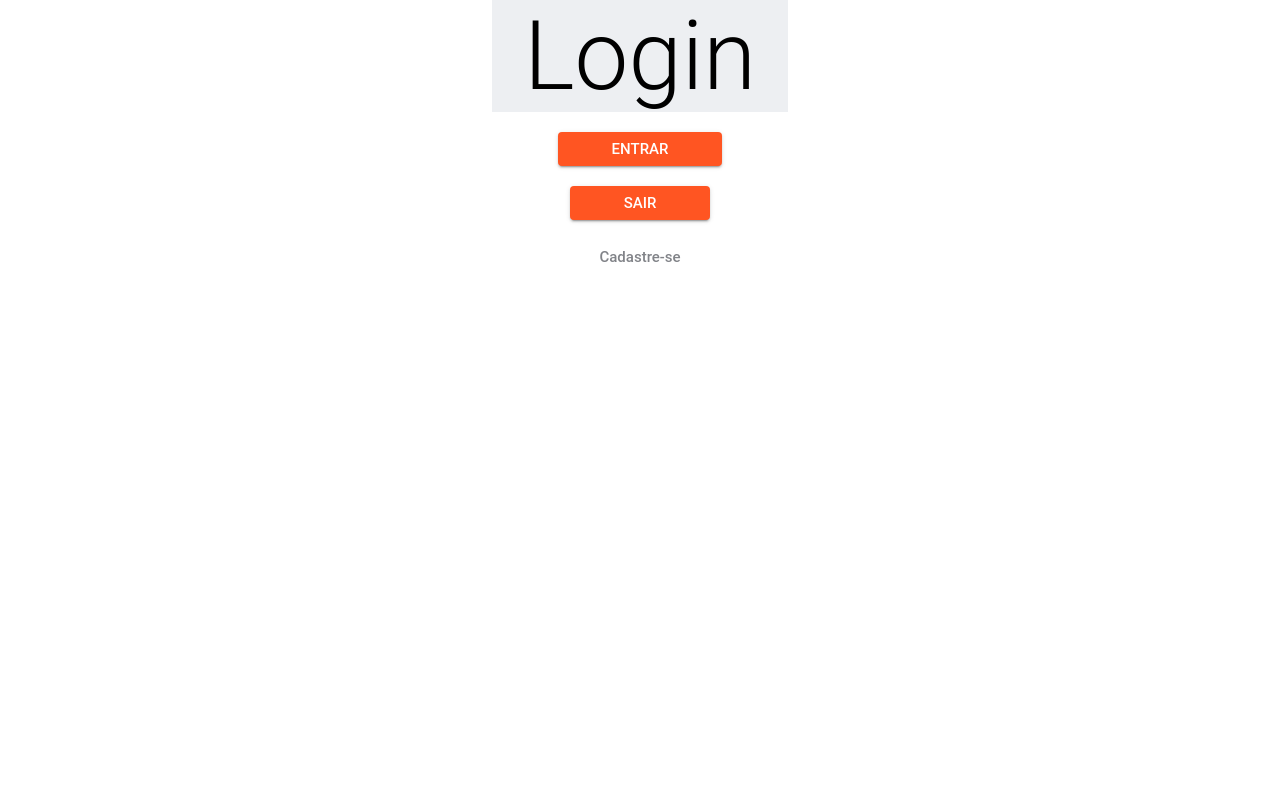
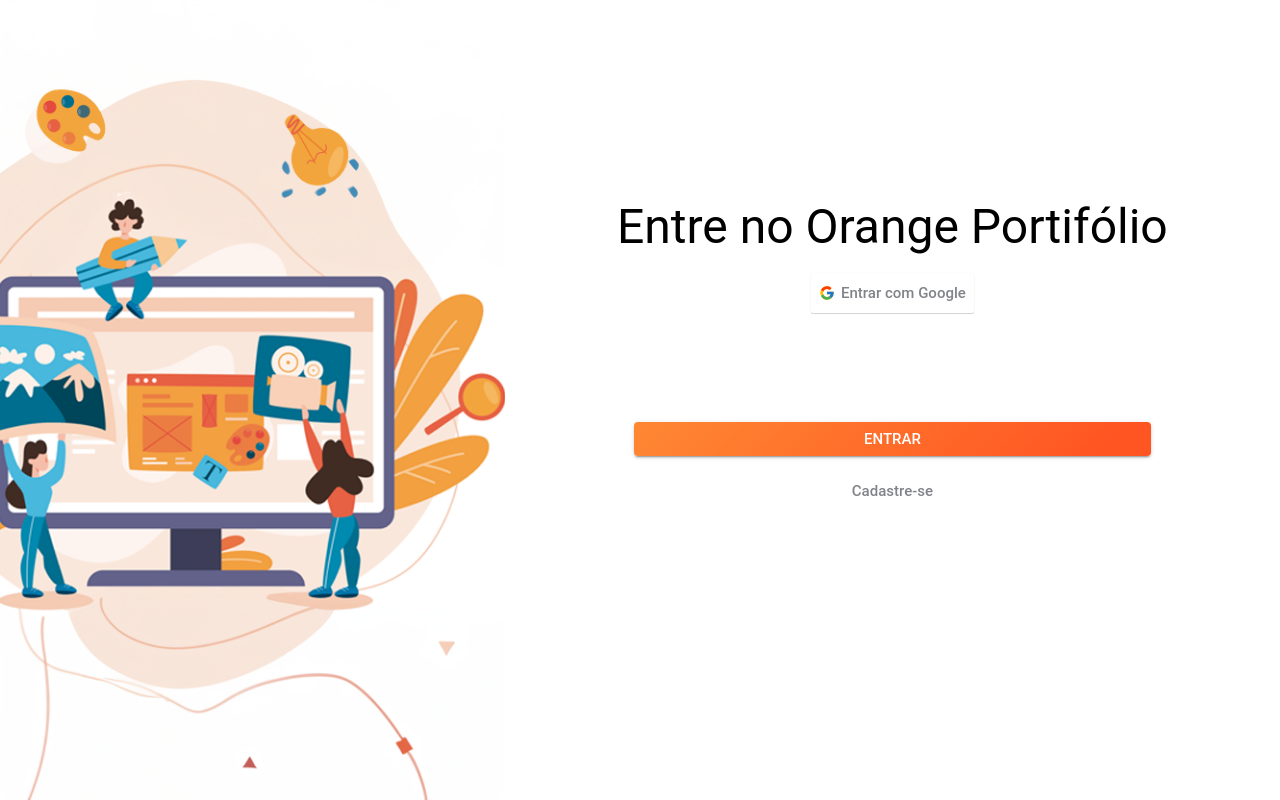
Before and after one commit to K3lOli/Hackathon-Squad-29---Front-End, a React (Vite) app: page / in a window 1280 px wide. Built offline with nearby package versions, Linux system fonts and the light colour scheme.

Commit message:
foi criado o modelo de botão principal (laranja), botão sem container e o botão do google, além disso foi iniciada a construção da tela de login desktop. Os componentes devem ser revisados para melhorias

```diff
--- a/package.json
+++ b/package.json
@@ -12,6 +12,7 @@
   "dependencies": {
     "react": "^18.2.0",
     "react-dom": "^18.2.0",
+    "react-icons": "^5.0.1",
     "react-router-dom": "^6.21.3"
   },
   "devDependencies": {
--- a/src/components/Buttons/ButtonWithContainer/index.tsx
+++ b/src/components/Buttons/ButtonWithContainer/index.tsx
@@ -3,12 +3,13 @@
 
 interface ButtonProps {
     children: ReactNode;
+    largura?: string;
 }
 
-export function ButtonWithContainer({ children }: ButtonProps) {
+export function ButtonWithContainer({ children, largura }: ButtonProps) {
     return (
         <>
-            <button className="bnt button-font">
+            <button className="bnt button-font" style={{ width: `${largura}` }}>
                 <p>{children}</p>
             </button>
         </>
--- a/src/components/Buttons/ButtonWithContainer/styles.css
+++ b/src/components/Buttons/ButtonWithContainer/styles.css
@@ -1,32 +1,10 @@
 @import '../../../index.css';
-
 .bnt{
     width: -webkit-min-content;
     width: -moz-min-content;
     width: min-content;
     height: min-content;
-    background: var(--color-secondary-100);
-    color: white;
-    border: none;
-    border-radius: 4px;
-    padding: var(--button-padding-large);
-    text-transform: uppercase;
-    cursor: pointer;
-    box-shadow: 0px 3px 1px -2px rgba(0, 0, 0, 0.20), 0px 2px 2px 0px rgba(0, 0, 0, 0.14), 0px 1px 5px 0px rgba(0, 0, 0, 0.12);
-}
-.bnt:hover{
-    background: var(--color-secondary-120);
-}
-.bnt:focus{
-    background: var(--color-secondary-90)
-}
-
-.bnt{
-    width: -webkit-min-content;
-    width: -moz-min-content;
-    width: min-content;
-    height: min-content;
-    background: var(--color-secondary-100);
+    background: var(--color-principal-gradient);
     color: white;
     border: none;
     border-radius: 4px;
@@ -40,19 +18,34 @@
     overflow: hidden;
     display: inline-block;
 }
+.bnt:hover{
+    background: var(--color-secondary-120);
+}
+.bnt:focus{
+    background: var(--color-secondary-90)
+}
 .bnt::before{
     content: '';
     position: absolute;
-    top: 0;
-    left: -100%;
-    width: 100%;
-    height: 100%;
+    top: -25%;
+    left: 50%;
+    opacity: 0;
+    width: 1px;
+    height: 1px;
+    border-radius: 50%;
     background: var(--color-secondary-80);
-    transition: 0.5s ease-in-out;
+    transition: .5s ease-in-out;
     z-index: -1;
 }
 .bnt:focus::before{
-    left: 0;
+    position: absolute;
+    opacity: 1;
+    transform: scale(2);
+    width: 100%; /* Ajuste a largura conforme necessário */
+    height: 500%;
+    top: 100%;
+    left: 0%;
+    transition: .5s ease-in-out;
     z-index: -1;
 }
 p{
@@ -61,6 +54,3 @@
     transition: 0.5s ease-in-out;
     z-index: 1;
 }
-a:focus p{
-    color: #fff;
-}
--- /dev/null
+++ b/src/components/Buttons/GoogleButton/index.tsx
@@ -0,0 +1,18 @@
+import { ReactNode } from "react";
+import { FcGoogle } from "react-icons/fc";
+import "./styles.css";
+
+interface ButtonProps {
+    children: ReactNode;
+}
+
+export function GoogleButton({ children }: ButtonProps) {
+    return (
+        <>
+            <div className="containerGoogleButton">
+                <FcGoogle className="iconGoogle" />
+                <button className="bntGoogle button-font">{children}</button>
+            </div>
+        </>
+    );
+}
--- /dev/null
+++ b/src/components/Buttons/GoogleButton/styles.css
@@ -0,0 +1,28 @@
+@import '../../../index.css';
+
+.containerGoogleButton{
+    display: flex;
+    justify-content: center;
+    align-items: center;
+    width: max-content;
+    hidth: min-content;
+    gap: var(--space-3);
+    border-radius: 2px;
+    box-shadow: 0px 1px 1px 0px rgba(0, 0, 0, 0.17), 0px 0px 1px 0px rgba(0, 0, 0, 0.08);
+    padding: 11px 8px;
+}
+
+.bntGoogle{
+    width: -webkit-min-content;
+    width: -moz-min-content;
+    width: max-content;
+    display: inline-block;
+    background: none;
+    color: var(--color-neutral-100);
+    border-button: none;
+    border: none;
+    border-radius: 4px;
+    cursor: pointer;
+    position: relative;
+    display: inline-block;
+}
--- a/src/index.css
+++ b/src/index.css
@@ -7,7 +7,7 @@
 }
 :root {
   /* guia de cores */
-  --color-principal-gradient: linear-gradient(315deg, rgba(255,85,34,1) 0%, rgba(255,136,51,1) 100%);
+  --color-principal-gradient: linear-gradient(315deg, rgba(255,85,34,1) 10%, rgba(255,136,51,1) 100%);
 
   --color-principal-70: #EDEFF2;
   --color-principal-80: #444466;
@@ -173,7 +173,7 @@
   ---------------------------------------
   comportamento por tamanho de tela
   */
-@media all and (min-width: 360px) {
+/* @media all and (min-width: 360px) {
   *{
     padding: 0 var(--space-16);
   }
@@ -182,4 +182,4 @@
   *{
     padding: 0 var(--space-12);
   }
-}
+} */
--- a/src/pages/Login/index.tsx
+++ b/src/pages/Login/index.tsx
@@ -1,15 +1,29 @@
 import "./styles.css";
+import "../../index.css";
 import { ButtonWithContainer } from "./../../components/Buttons/ButtonWithContainer/index";
 import { ButtonWithoutContainer } from "../../components/Buttons/ButtonWithoutContainer";
+import { GoogleButton } from "../../components/Buttons/GoogleButton";
+import imglogin from "../../assets/img_login.png";
 
 export function Login() {
     return (
         <>
-            <div>
-                <h1>Login</h1>
-                <ButtonWithContainer>Entrar</ButtonWithContainer>
-                <ButtonWithContainer>Sair</ButtonWithContainer>
-                <ButtonWithoutContainer>Cadastre-se</ButtonWithoutContainer>
+            <div className="container">
+                <div className="imgLogin">
+                    <img src={imglogin} alt="" />
+                </div>
+                <div className="formContainer">
+                    <h3>Entre no Orange Portifólio</h3>
+                    <GoogleButton>Entrar com Google</GoogleButton>
+                    <div className="form">
+                        <ButtonWithContainer largura={"100%"}>
+                            Entrar
+                        </ButtonWithContainer>
+                        <ButtonWithoutContainer>
+                            Cadastre-se
+                        </ButtonWithoutContainer>
+                    </div>
+                </div>
             </div>
         </>
     );
--- a/src/pages/Login/styles.css
+++ b/src/pages/Login/styles.css
@@ -1,14 +1,39 @@
 @import '../../index.css';
 
-h1{
+*{
+    margin: 0;
+    padding: 0;
+}
+/* h1{
     background-color: var(--color-principal-70);
     width: 100%;
     height: 100%;
+} */
+.container{
+    display: flex;
+    height: 100vh;
+    overflow: hidden;
 }
-div{
+img{
+    height: 100%;
+}
+.formContainer{
     display: flex;
+    flex-direction: column;
+    width: 100%;
+    hidth: 100%;
+    justify-content: center;
+    align-items: center;
+    gap: 18px;
+}
+.form{
+    display: flex;
+    width: 517px;
+    height: 271px;
+    padding-bottom: 3px;
     flex-direction: column;
     justify-content: center;
     align-items: center;
-    gap: 20px;
+    gap: 18px;
+    flex-shrink: 0;
 }
```
Also changed, not shown: src/assets/img_login.png (added), 1 other file (tests, documents, lock files or other folders).
